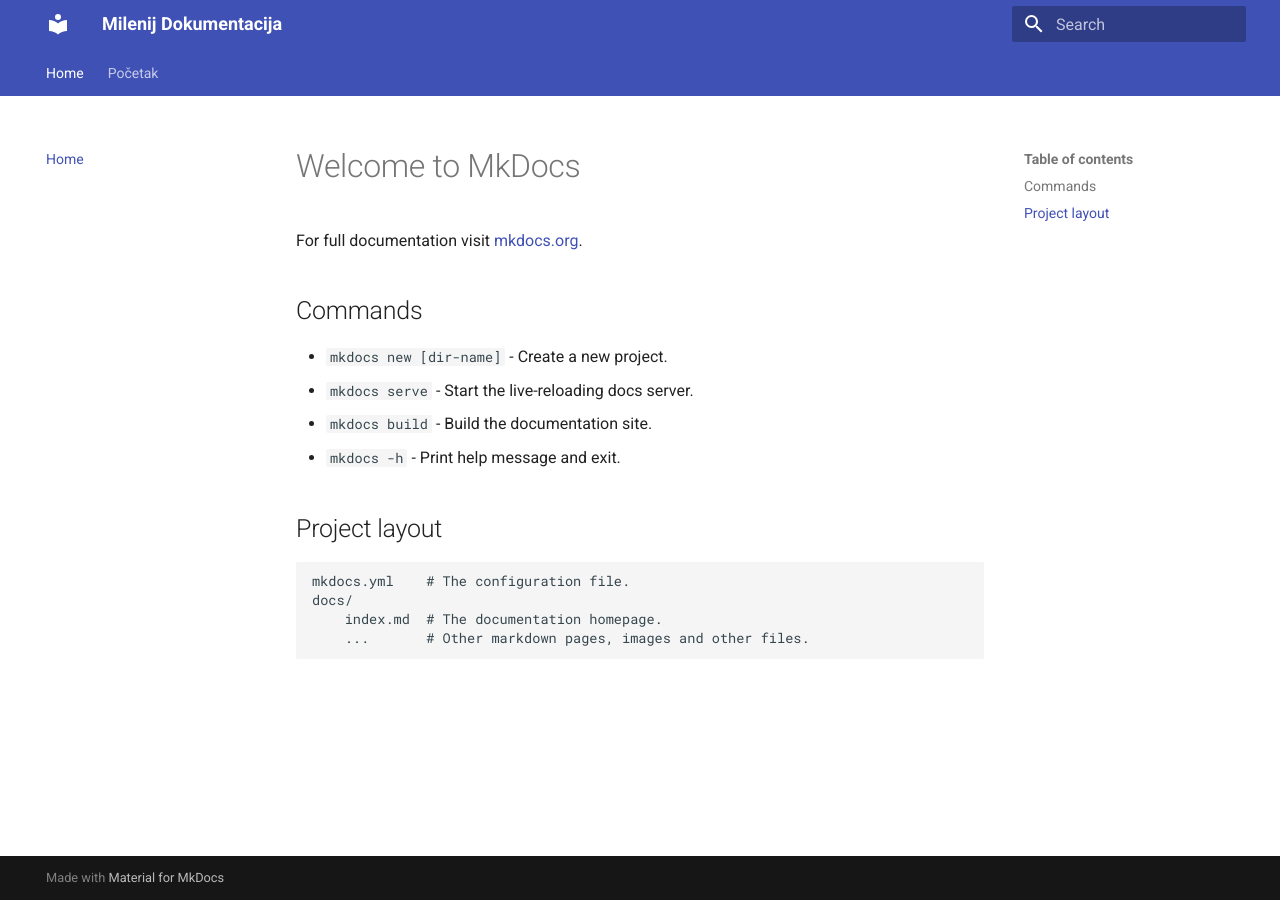
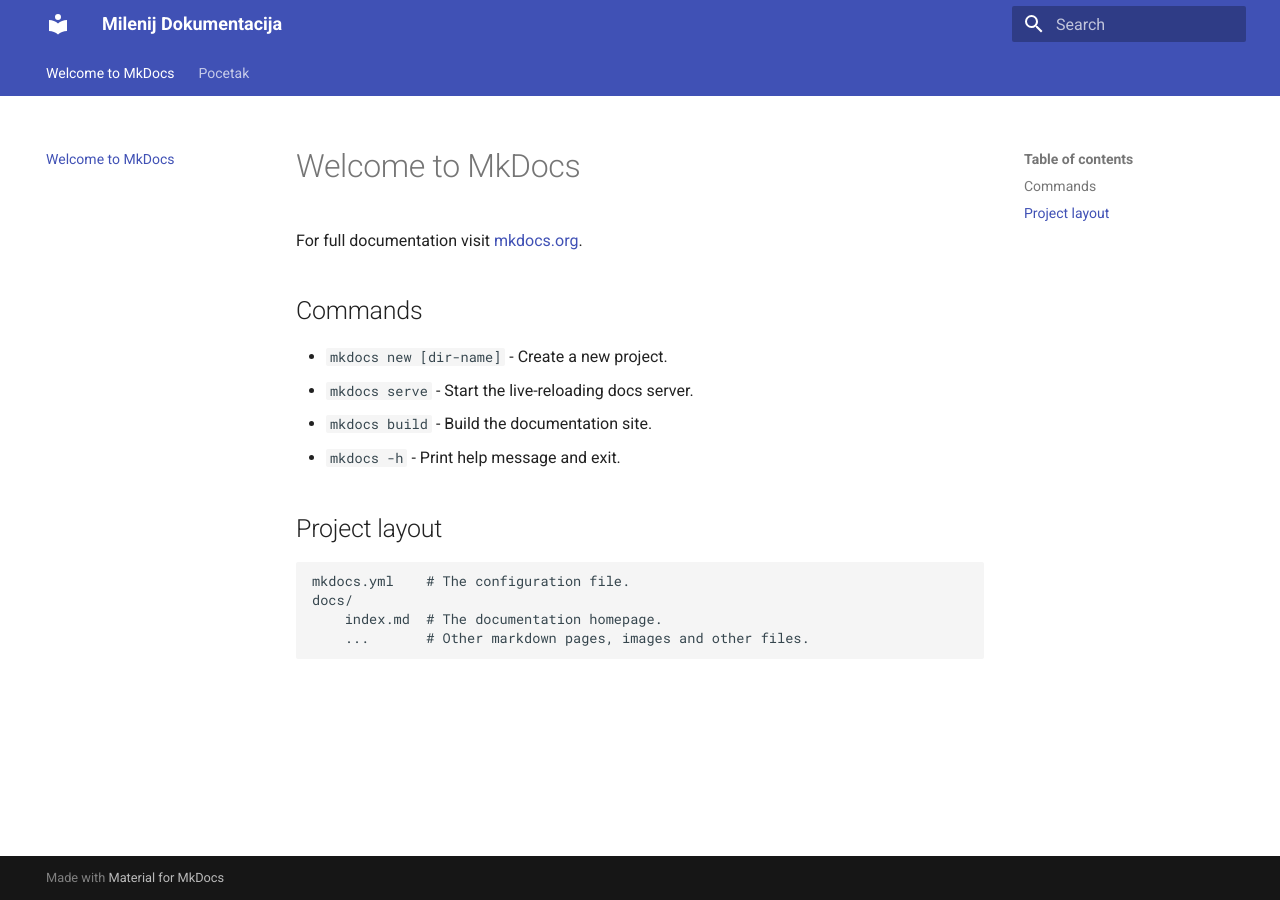
Before and after one commit to Milenij/milenij-upute, an MkDocs documentation site: the page built from docs/index.md, in a window 1280 px wide. Built offline with MkDocs 1.6.1 and Material for MkDocs 9.7.7, drawn with Linux system fonts in a browser that asks for light colours; some of the changed lines change nothing that is shown.

Commit message:
#Promijenjeno
-mkdocs.yml sada automatski trazi dostupne stranice

```diff
--- a/mkdocs.yml
+++ b/mkdocs.yml
@@ -15,10 +15,3 @@
 
 plugins:
   - search # Enables the search bar
-
-# This creates the Sidebar Structure
-nav:
-  - Home: index.md
-  - 'Početak':
-      - 'Instalacija': pocetak/instalacija.md
-      - 'Prvi Koraci': pocetak/prvi-koraci.md
```
